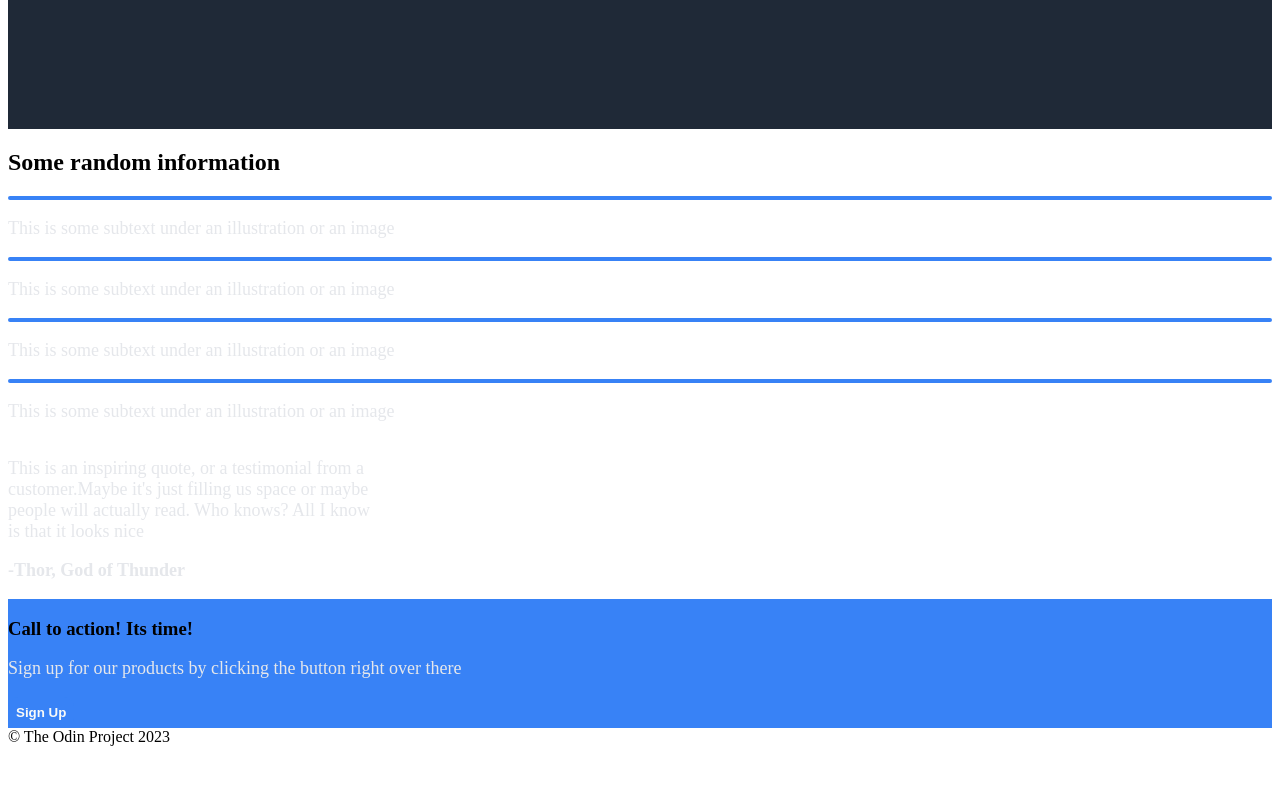
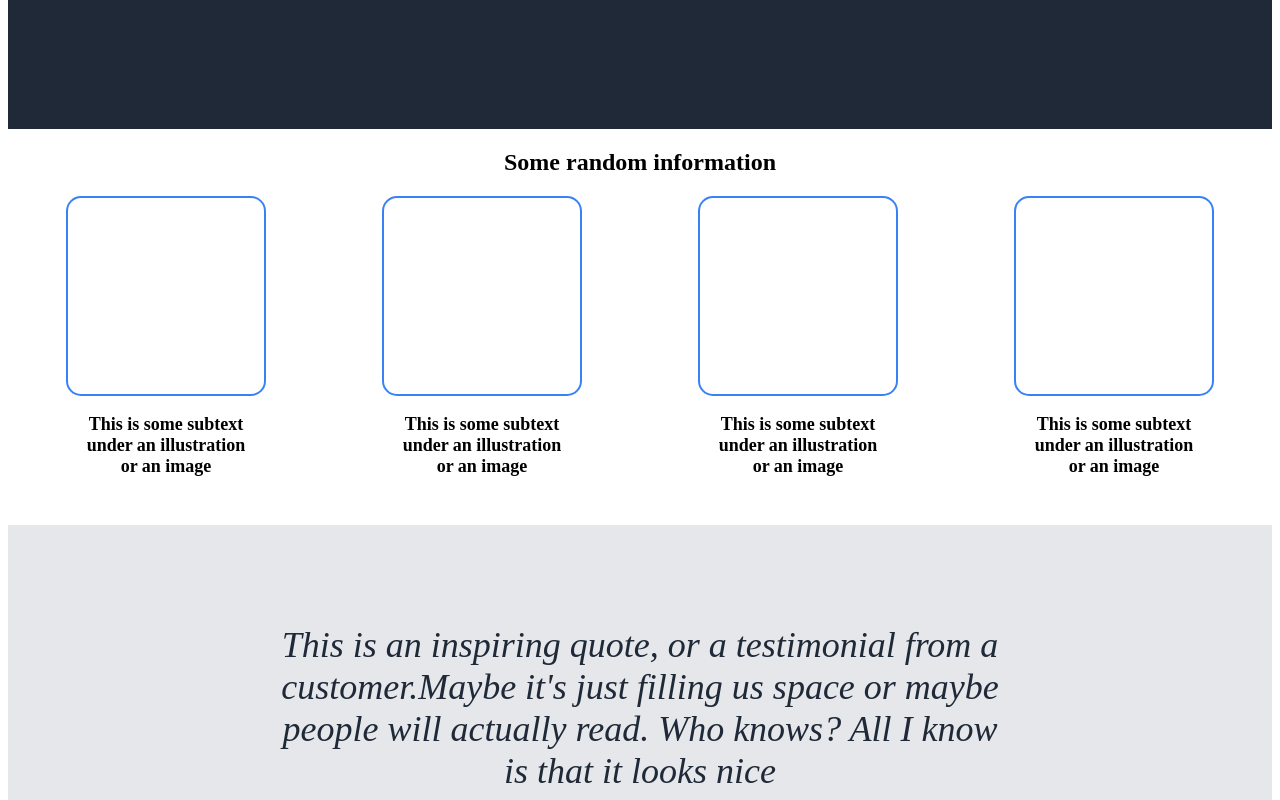
Before and after one commit to deniskibichiy/odin-landingpage1, a plain HTML site: page index.html in a window 1280 px wide. Shown: the part 580-1380 px from the top of the page. Before the commit the page ends 1334 px from the top, so only its background shows below. Drawn offline with Linux system fonts and the light colour scheme.

Commit message:
complete product section and testimonial css

```diff
--- a/index.html
+++ b/index.html
@@ -28,24 +28,27 @@
         <div class="hero-image">This is a place holder for an image</div>
     </div>
     <div class="body">
+        <div class="products-div">
+            <h2>Some random information</h2>
         <div class="products">
-            <h2>Some random information</h2>
+
             <div class="card">
                 <div class="placeholder"></div>
-                <p>This is some subtext under an illustration or an image</p>
+                <p>This is some subtext <br>under an illustration <br>or an image</p>
             </div>
             <div class="card">
                 <div class="placeholder"></div>
-                <p>This is some subtext under an illustration or an image</p>
+                <p>This is some subtext <br>under an illustration <br>or an image</p>
             </div>
             <div class="card">
                 <div class="placeholder"></div>
-                <p>This is some subtext under an illustration or an image</p>
+                <p>This is some subtext <br> under an illustration <br>or an image</p>
             </div>
             <div class="card">
                 <div class="placeholder"></div>
-                <p>This is some subtext under an illustration or an image</p>
+                <p>This is some subtext <br> under an illustration <br>or an image</p>
             </div>
+        </div>
         </div>
         <div class="testimonial">
             <p>This is an inspiring quote, or a testimonial from a <br>customer.Maybe it's just filling us space or maybe <br>people will actually read. Who knows? All I know <br>is that it looks nice</p>
--- a/style.css
+++ b/style.css
@@ -41,9 +41,16 @@ h1{
     color: #F9FAF8;
 }
 
+h2{
+    font-size: ;
+}
 p{
+
+    font-size: 18px;
+}
+
+.hero p {
     color:#E5E7EB;
-    font-size: 18px;
 }
 
 .button{
@@ -76,13 +83,56 @@ p{
 .body{
     display: flex;
     flex-direction: column;
+    justify-content: space-between;
+    gap: 30px;
 }
 
 .placeholder{
     border: solid 2px #3882F6;
     border-radius: 15px;
+    width: 200px;
+    height: 200px;
 }
 
 .call-to-action{
     background-color: #3882F6;
+    color: #F9FAF8;
 }
+
+.products{
+    display: flex;
+    justify-content: space-around;
+    text-align: center;
+}
+
+.products-div{
+    text-align: center;
+    display: flex;
+    flex-direction: column;
+    justify-content: center;
+    background-color: #FFFFFF;
+}
+
+
+.card{
+    display: flex;
+    flex-direction: column;
+    font-weight: 900;
+}
+
+
+.testimonial{
+    background-color: #E5E7EB;
+    font-size: 36px;
+    font-style: italic;
+    color:#1F2937;
+    text-align: center;
+    height: 60vh;
+    display: flex;
+    flex-direction: column;
+    justify-content: center;
+}
+
+.testimonial p{
+    font-size: 36px;
+}
```
